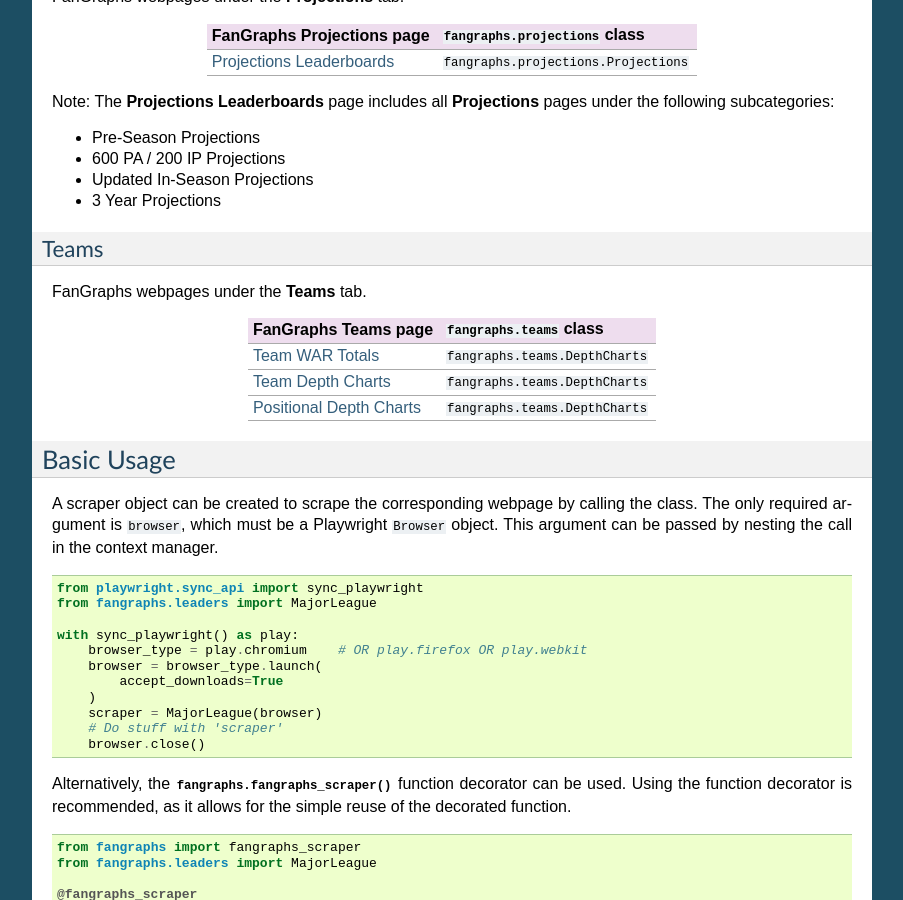
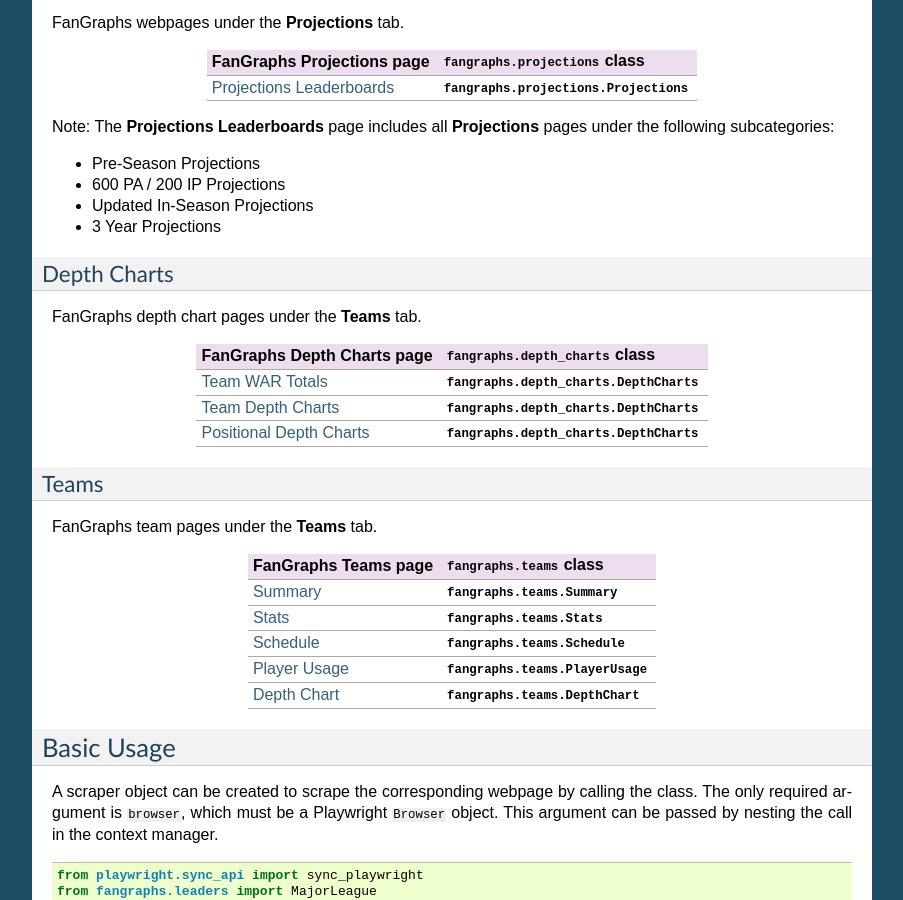
Before and after one commit to JacobLee23/FanGraphs-Export, a Sphinx documentation site: the page built from docs/quickstart.rst, in a window 1280 px wide and 900 px high, scrolled down 1037 px. Shown: the whole window, without its empty margins (198-1101 px from the left). Built offline with Sphinx 7.4.7, drawn with Linux system fonts in a browser that asks for light colours; some of the changed text lies outside the part shown.

Commit message:
Update docstrings, documentation

```diff
--- a/docs/quickstart.rst
+++ b/docs/quickstart.rst
@@ -26,36 +26,38 @@
 The module where the class belongs depends on the group the webpage is in.
 The class depends on the webpage itself.
 
-+---------------------------+-------------------------------+
-| FanGraphs webpage group   | ``fangraphs`` module          |
-+===========================+===============================+
-| Leaders                   | ``fangraphs.leaders``         |
-+---------------------------+-------------------------------+
-| Projections               | ``fangraphs.projections``     |
-+---------------------------+-------------------------------+
-| Teams                     | ``fangraphs.teams``           |
-+---------------------------+-------------------------------+
++---------------------------+-----------------------------------+
+| FanGraphs webpage group   | :py:mod:`fangraphs` Module        |
++===========================+===================================+
+| Leaders                   | :py:mod:`fangraphs.leaders`       |
++---------------------------+-----------------------------------+
+| Projections               | :py:mod:`fangraphs.projections`   |
++---------------------------+-----------------------------------+
+| Depth Charts              | :py:mod:`fangraphs.depth_charts`  |
++---------------------------+-----------------------------------+
+| Teams                     | :py:mod:`fangraphs.teams`         |
++---------------------------+-----------------------------------+
 
 Leaders
 ^^^^^^^
 
 FanGraphs webpages under the **Leaders** tab.
 
-+-------------------------------+---------------------------------------+
-| FanGraphs **Leaders** page    | ``fangraphs.leaders`` class           |
-+===============================+=======================================+
-| `60-Game Span Leaderboards`_  | ``fangraphs.leaders.GameSpan``        |
-+-------------------------------+---------------------------------------+
-| `KBO Leaders`_                | ``fangraphs.leaders.International``   |
-+-------------------------------+---------------------------------------+
-| `Major League Leaders`_       | ``fangraphs.leaders.MajorLeague``     |
-+-------------------------------+---------------------------------------+
-| `Season Stat Grid`_           | ``fangraphs.leaders.SeasonStat``      |
-+-------------------------------+---------------------------------------+
-| `Splits Leaderboards`_        | ``fangraphs.leaders.Splits``          |
-+-------------------------------+---------------------------------------+
-| `Combined WAR Leaderboards`_  | ``fangraphs.leaders.WAR``             |
-+-------------------------------+---------------------------------------+
++-------------------------------+-------------------------------------------+
+| FanGraphs **Leaders** page    | :py:mod:`fangraphs.leaders` class         |
++===============================+===========================================+
+| `60-Game Span Leaderboards`_  | :py:mod:`fangraphs.leaders.GameSpan`      |
++-------------------------------+-------------------------------------------+
+| `KBO Leaders`_                | :py:mod:`fangraphs.leaders.International` |
++-------------------------------+-------------------------------------------+
+| `Major League Leaders`_       | :py:mod:`fangraphs.leaders.MajorLeague`   |
++-------------------------------+-------------------------------------------+
+| `Season Stat Grid`_           | :py:mod:`fangraphs.leaders.SeasonStat`    |
++-------------------------------+-------------------------------------------+
+| `Splits Leaderboards`_        | :py:mod:`fangraphs.leaders.Splits`        |
++-------------------------------+-------------------------------------------+
+| `Combined WAR Leaderboards`_  | :py:mod:`fangraphs.leaders.WAR`           |
++-------------------------------+-------------------------------------------+
 
 .. _60-Game Span Leaderboards: https://fangraphs.com/leaders/special/game-span
 .. _KBO Leaders: https://fangraphs.com/leaders/international
@@ -70,11 +72,11 @@
 
 FanGraphs webpages under the **Projections** tab.
 
-+-----------------------------------+---------------------------------------+
-| FanGraphs **Projections** page    | ``fangraphs.projections`` class       |
-+===================================+=======================================+
-| `Projections Leaderboards`_       | ``fangraphs.projections.Projections`` |
-+-----------------------------------+---------------------------------------+
++-----------------------------------+-----------------------------------------------+
+| FanGraphs **Projections** page    | :py:mod:`fangraphs.projections` class         |
++===================================+===============================================+
+| `Projections Leaderboards`_       | :py:class:`fangraphs.projections.Projections` |
++-----------------------------------+-----------------------------------------------+
 
 Note: The **Projections Leaderboards** page includes all **Projections** pages under the following subcategories:
 
@@ -86,24 +88,51 @@
 .. _Projections Leaderboards: https://fangraphs.com/projections.aspx
 
 
-Teams
-^^^^^
+Depth Charts
+^^^^^^^^^^^^
 
-FanGraphs webpages under the **Teams** tab.
+FanGraphs depth chart pages under the **Teams** tab.
 
-+-------------------------------+-----------------------------------+
-| FanGraphs **Teams** page      | ``fangraphs.teams`` class         |
-+===============================+===================================+
-| `Team WAR Totals`_            | ``fangraphs.teams.DepthCharts``   |
-+-------------------------------+-----------------------------------+
-| `Team Depth Charts`_          | ``fangraphs.teams.DepthCharts``   |
-+-------------------------------+-----------------------------------+
-| `Positional Depth Charts`_    | ``fangraphs.teams.DepthCharts``   |
-+-------------------------------+-----------------------------------+
++-----------------------------------+-----------------------------------------------+
+| FanGraphs **Depth Charts** page   | :py:mod:`fangraphs.depth_charts` class        |
++===================================+===============================================+
+| `Team WAR Totals`_                | :py:mod:`fangraphs.depth_charts.DepthCharts`  |
++-----------------------------------+-----------------------------------------------+
+| `Team Depth Charts`_              | :py:mod:`fangraphs.depth_charts.DepthCharts`  |
++-----------------------------------+-----------------------------------------------+
+| `Positional Depth Charts`_        | :py:mod:`fangraphs.depth_charts.DepthCharts`  |
++-----------------------------------+-----------------------------------------------+
 
 .. _Team WAR Totals: https://www.fangraphs.com/depthcharts.aspx?position=Team
 .. _Team Depth Charts: https://www.fangraphs.com/depthcharts.aspx?position=ALL&teamid=1
 .. _Positional Depth Charts: https://www.fangraphs.com/depthcharts.aspx?position=C
+
+
+Teams
+^^^^^
+
+FanGraphs team pages under the **Teams** tab.
+
++---------------------------+-------------------------------------------+
+| FanGraphs **Teams** page  | :py:mod:`fangraphs.teams` class           |
++===========================+===========================================+
+| `Summary`_                | :py:class:`fangraphs.teams.Summary`       |
++---------------------------+-------------------------------------------+
+| `Stats`_                  | :py:class:`fangraphs.teams.Stats`         |
++---------------------------+-------------------------------------------+
+| `Schedule`_               | :py:class:`fangraphs.teams.Schedule`      |
++---------------------------+-------------------------------------------+
+| `Player Usage`_           | :py:class:`fangraphs.teams.PlayerUsage`   |
++---------------------------+-------------------------------------------+
+| `Depth Chart`_            | :py:class:`fangraphs.teams.DepthChart`    |
++---------------------------+-------------------------------------------+
+
+.. _Summary: https://fangraphs.com/teams/angels/
+.. _Stats: https://fangraphs.com/teams/angels/stats/
+.. _Schedule: https://fangraphs.com/teams/angels/schedule/
+.. _Player Usage: https://fangraphs.com/teams/angels/player-usage/
+.. _Depth Chart: https://fangraphs.com/teams/angels/depth-chart/
+
 
 Basic Usage
 -----------
```
Also changed, not shown: 1 other file.
